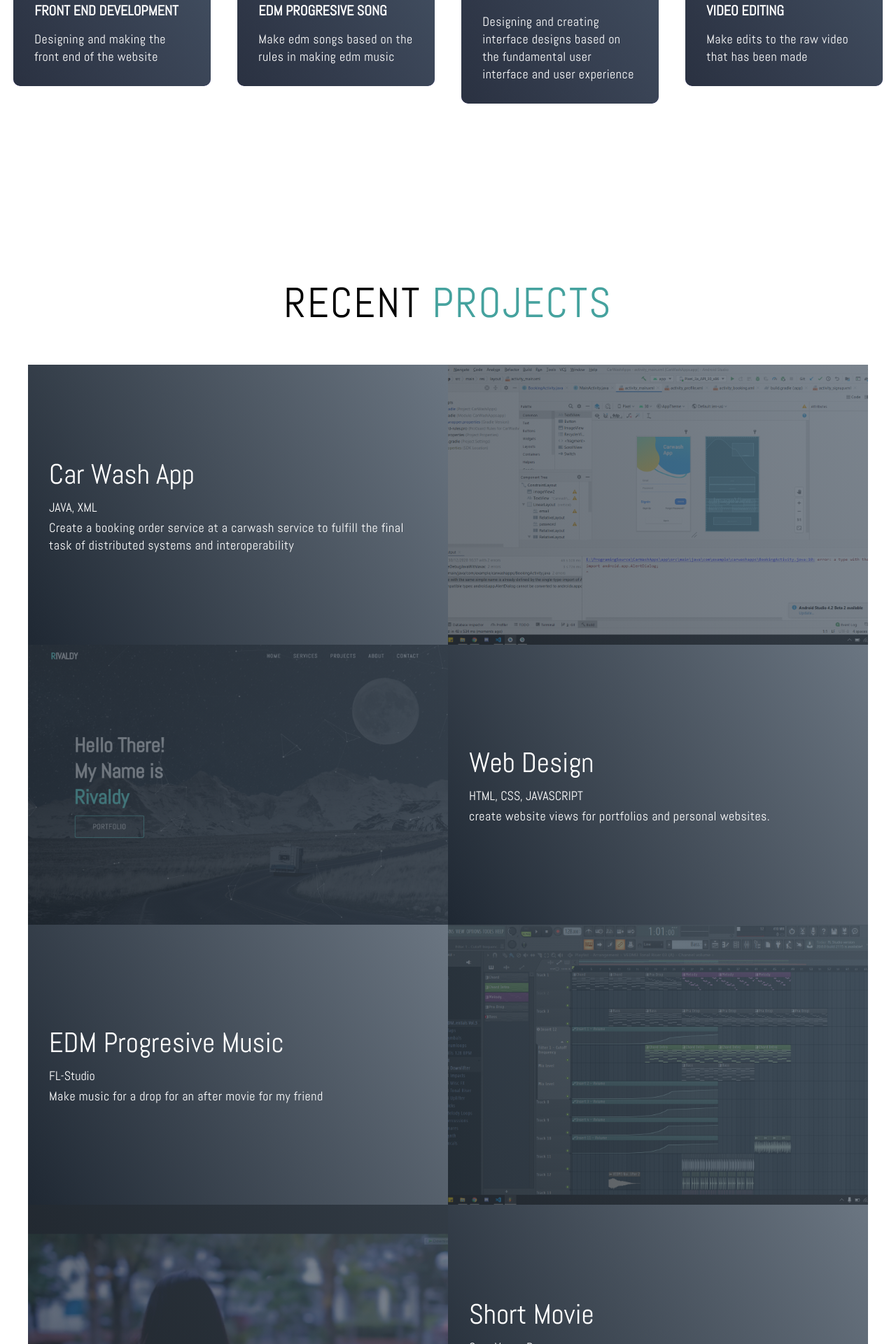
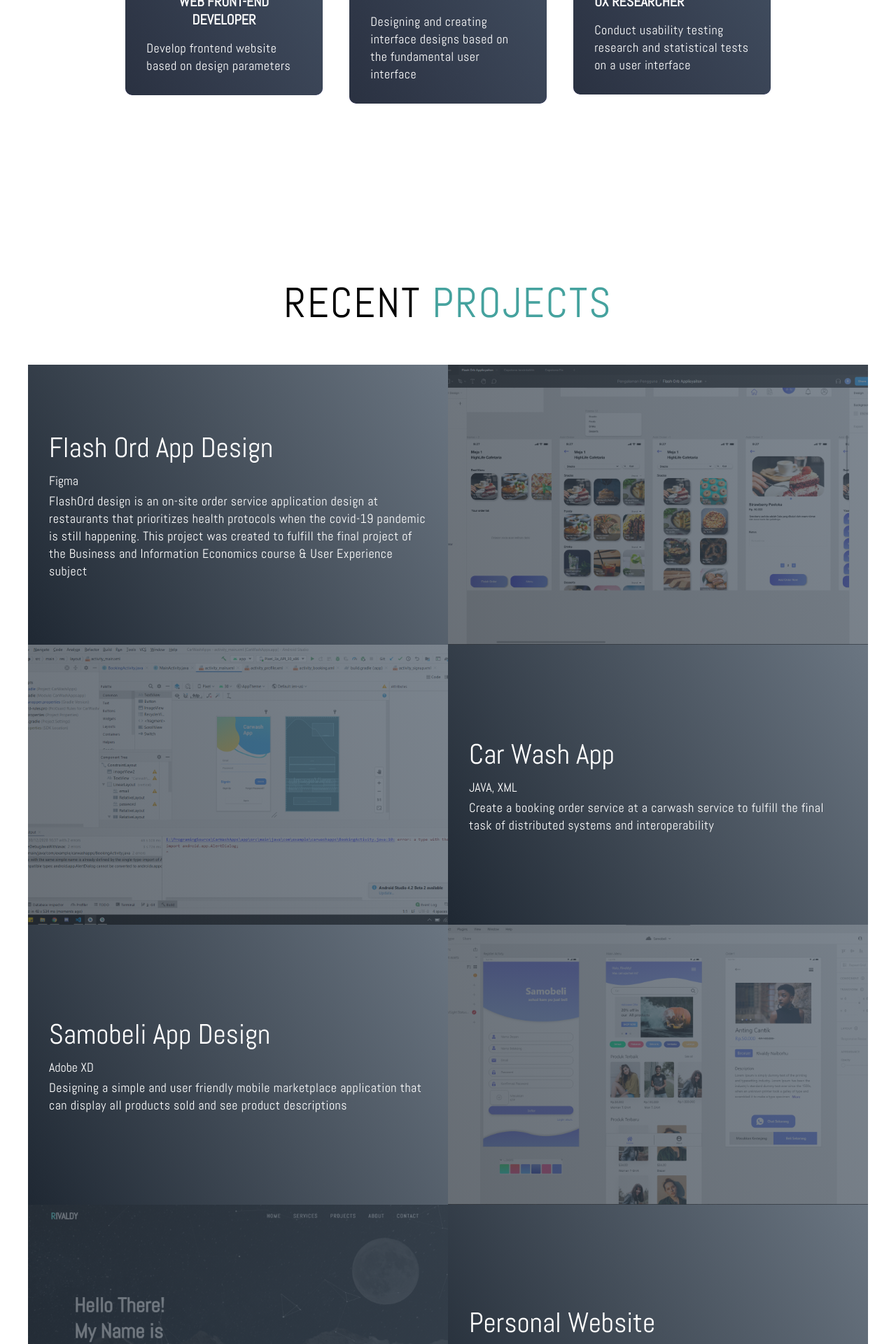
Before and after one commit to rivaldynaiborhu/rivaldynaiborhu.github.io, a PHP site: page / in a window 1280 px wide. Shown: the part 1306-3226 px from the top of the page at 70% size. Run offline with PHP 8.4, Linux system fonts and the light colour scheme.

Commit message:
Add files via upload

```diff
--- a/index.html
+++ b/index.html
@@ -1,28 +1,28 @@
 <!DOCTYPE html>
 <html lang="en">
+
 <head>
   <meta charset="UTF-8" />
   <meta name="viewport" content="width=device-width, initial-scale=1.0" />
   <link rel="stylesheet" href="index.css" />
   <title>Rivaldy Naiborhu</title>
-    <link
-      rel="shortcut icon"
-      type="image/x-icon"
-      href="image/icons8-registered-trademark-16.png"
-    />
+  <link rel="shortcut icon" type="image/x-icon" href="image/icons8-registered-trademark-16.png" />
 </head>
+
 <body>
   <!-- Header -->
   <section id="header">
     <div class="header container">
       <div class="nav-bar">
         <div class="brand">
-            <a href="#hero"
-              ><h1><span>R</span>ivaldy</h1></a
-            >
+          <a href="#hero">
+            <h1><span>R</span>ivaldy</h1>
+          </a>
         </div>
         <div class="nav-list">
-            <div class="hamburger"><div class="bar"></div></div>
+          <div class="hamburger">
+            <div class="bar"></div>
+          </div>
           <ul>
             <li><a href="#hero" data-after="Home">Home</a></li>
             <li><a href="#services" data-after="Services">Services</a></li>
@@ -68,35 +68,49 @@
           <div class="icon">
             <img src="https://img.icons8.com/color/48/000000/web.png" />
           </div>
-            <h2>Front End Development</h2>
-            <p>Designing and making the front end of the website</p>
+          <h2>Web Front-End Developer</h2>
+          <p>Develop frontend website based on design parameters</p>
         </div>
-          <div class="service-item">
+
+        <!-- <div class="service-item">
             <div class="icon">
               <img src="https://img.icons8.com/color/48/000000/music--v1.png" />
             </div>
             <h2>Edm Progresive Song</h2>
             <p>Make edm songs based on the rules in making edm music</p>
-          </div>
+          </div> -->
+
         <div class="service-item">
           <div class="icon">
-              <img src="https://img.icons8.com/color/48/000000/adobe-xd.png" />
+            <img src="https://img.icons8.com/nolan/48/design.png"/>
           </div>
-            <h2>UI/UX Design</h2>
+          <h2>UI Designer</h2>
           <p>
             Designing and creating interface designs based on the fundamental
-              user interface and user experience
+            user interface
           </p>
         </div>
+
         <div class="service-item">
+          <div class="icon">
+            <img src="https://img.icons8.com/external-icongeek26-outline-gradient-icongeek26/48/000000/external-researcher-zoology-icongeek26-outline-gradient-icongeek26.png"/>
+          </div>
+          <h2>UX Researcher</h2>
+          <p>
+            Conduct usability testing research and statistical tests on a user interface
+          </p>
+        </div>
+
+        <!-- <div class="service-item">
             <div class="icon">
               <img
                 src="https://img.icons8.com/color/48/000000/sony-vegas.png"
               />
             </div>
-            <h2>Video Editing</h2>
+            <h2>Video Editor</h2>
             <p>Make edits to the raw video that has been made</p>
-          </div>
+          </div> -->
+
       </div>
     </div>
   </section>
@@ -110,6 +124,20 @@
         <h1 class="section-title">Recent <span>Projects</span></h1>
       </div>
       <div class="all-projects">
+
+        <div class="project-item">
+          <div class="project-info">
+            <h1>Flash Ord App Design</h1>
+            <h2>Figma</h2>
+            <p>
+              FlashOrd design is an on-site order service application design at restaurants that prioritizes health protocols when the covid-19 pandemic is still happening. This project was created to fulfill the final project of the Business and Information Economics course & User Experience subject
+            </p>
+          </div>
+          <div class="project-img">
+            <img src="image/flashord.png" alt="img" />
+          </div>
+        </div>
+
         <div class="project-item">
           <div class="project-info">
             <h1>Car Wash App</h1>
@@ -126,23 +154,25 @@
 
         <div class="project-item">
           <div class="project-info">
-              <h1>Web Design</h1>
+            <h1>Samobeli App Design</h1>
+            <h2>Adobe XD</h2>
+            <p>
+              Designing a simple and user friendly mobile marketplace application that can display all products sold and see product descriptions
+            </p>
+          </div>
+          <div class="project-img">
+            <img src="image/Samobeli.png" alt="img" />
+          </div>
+        </div>
+
+        <div class="project-item">
+          <div class="project-info">
+            <h1>Personal Website</h1>
             <h2>HTML, CSS, JAVASCRIPT</h2>
             <p>create website views for portfolios and personal websites.</p>
           </div>
           <div class="project-img">
             <img src="image/WebDesign.png" alt="img" />
-            </div>
-          </div>
-
-          <div class="project-item">
-            <div class="project-info">
-              <h1>EDM Progresive Music</h1>
-              <h2>FL-Studio</h2>
-              <p>Make music for a drop for an after movie for my friend</p>
-            </div>
-            <div class="project-img">
-              <img src="image/Music-Project.png" alt="img" />
           </div>
         </div>
 
@@ -182,7 +212,7 @@
           of the web design interface and video editing. I am a visionary of
           circumstances. I look forward to working with you!
         </p>
-          <a href="#" class="ctax">Download CV (Coming Soon)</a>
+        <a href="CV/CV Rivaldy Naiborhu.pdf" target="_blank" class="ctax">Download CV</a>
       </div>
     </div>
   </section>
@@ -223,9 +253,7 @@
         <!-- <a href="https://goo.gl/maps/ru27LBVfLg8ioFn87" target="_blank"> -->
         <div class="contact-item">
           <div class="icon">
-              <img
-                src="https://img.icons8.com/color/64/000000/map-marker.png"
-              />
+            <img src="https://img.icons8.com/color/64/000000/map-marker.png" />
           </div>
           <div class="contact-info">
             <h1>Address</h1>
@@ -249,40 +277,23 @@
       <h2>Visit my social media</h2>
       <div class="social-icon">
         <div class="social-item">
-            <a
-              href="https://www.linkedin.com/in/rivaldynaiborhu/"
-              target="_blank"
-              ><img
-                src="https://img.icons8.com/color/100/00000/linkedin.png"
-                alt=""
-            /></a>
+          <a href="https://www.linkedin.com/in/rivaldynaiborhu/" target="_blank"><img
+              src="https://img.icons8.com/color/100/00000/linkedin.png" alt="" /></a>
         </div>
         <div class="social-item">
-            <a href="https://www.instagram.com/rivaldynaiborhu" target="_blank"
-              ><img
-                src="https://img.icons8.com/color/100/000000/instagram-new.png"
-            /></a>
+          <a href="https://www.instagram.com/rivaldynaiborhu" target="_blank"><img
+              src="https://img.icons8.com/color/100/000000/instagram-new.png" /></a>
         </div>
         <div class="social-item">
-            <a href="https://github.com/rivaldynaiborhu" target="_blank"
-              ><img src="https://img.icons8.com/color/100/000000/github.png"
-            /></a>
+          <a href="https://github.com/rivaldynaiborhu" target="_blank"><img
+              src="https://img.icons8.com/color/100/000000/github.png" /></a>
         </div>
         <div class="social-item">
-            <a
-              href="https://www.youtube.com/channel/UCUfCsTuSXZ2yhHF1ViLqPrw"
-              target="_blank"
-              ><img src="https://img.icons8.com/color/100/000000/youtube.png"
-            /></a>
-          </div>
-          <div class="social-item">
-            <a href="https://soundcloud.com/skipperhimself" target="_blank"
-              ><img
-                src="https://img.icons8.com/color/100/000000/soundcloud.png"
-            /></a>
+          <a href="https://www.youtube.com/channel/UCUfCsTuSXZ2yhHF1ViLqPrw" target="_blank"><img
+              src="https://img.icons8.com/color/100/000000/youtube.png" /></a>
         </div>
       </div>
-        <p>© 2020 Rivaldy Naiborhu</p>
+      <p>© 2022 Rivaldy Naiborhu</p>
     </div>
   </section>
 
@@ -291,4 +302,5 @@
   <script type="text/javascript" src="js/particles.min.js"></script>
   <script type="text/javascript" src="js/app.js"></script>
 </body>
+
 </html>
```
Also changed, not shown: apps.js (line endings or trailing spaces), image/Samobeli.png (added), image/flashord.png (added), index.css (line endings or trailing spaces), 1 other file. Lines whose indentation alone changed are shown as unchanged.
